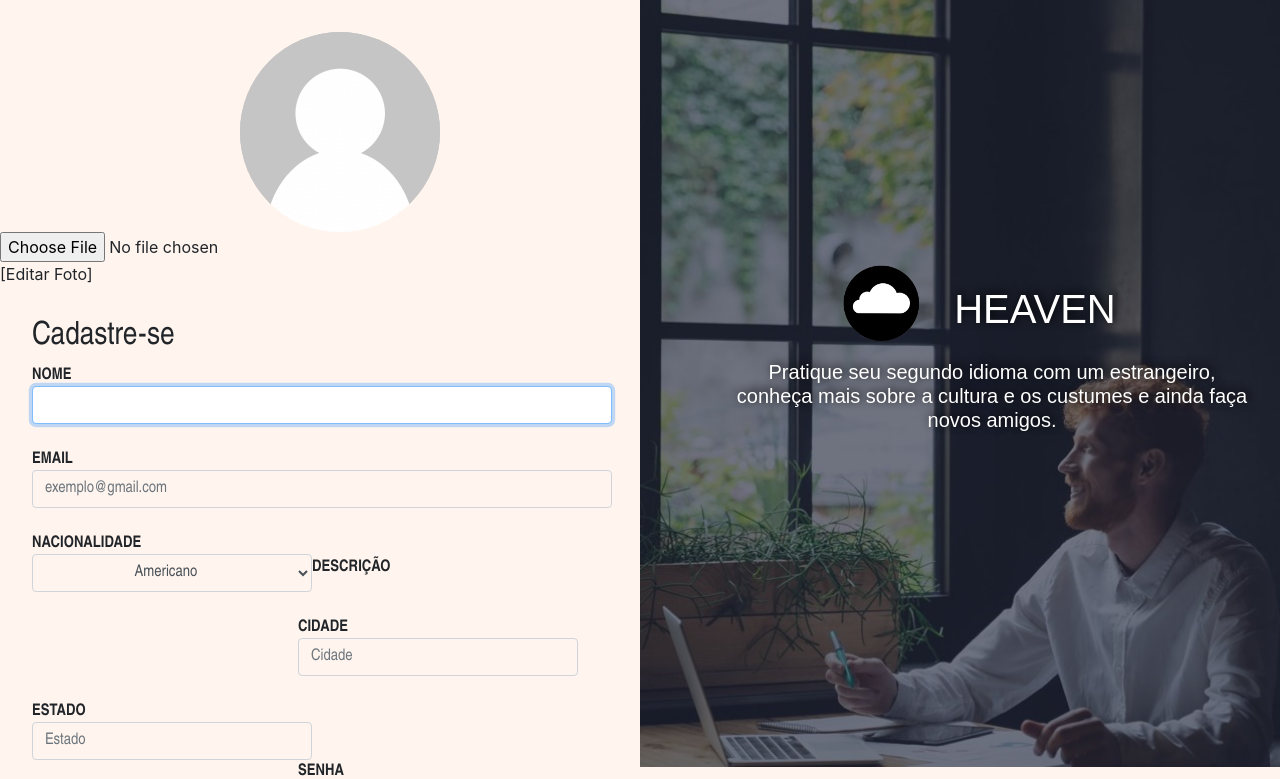
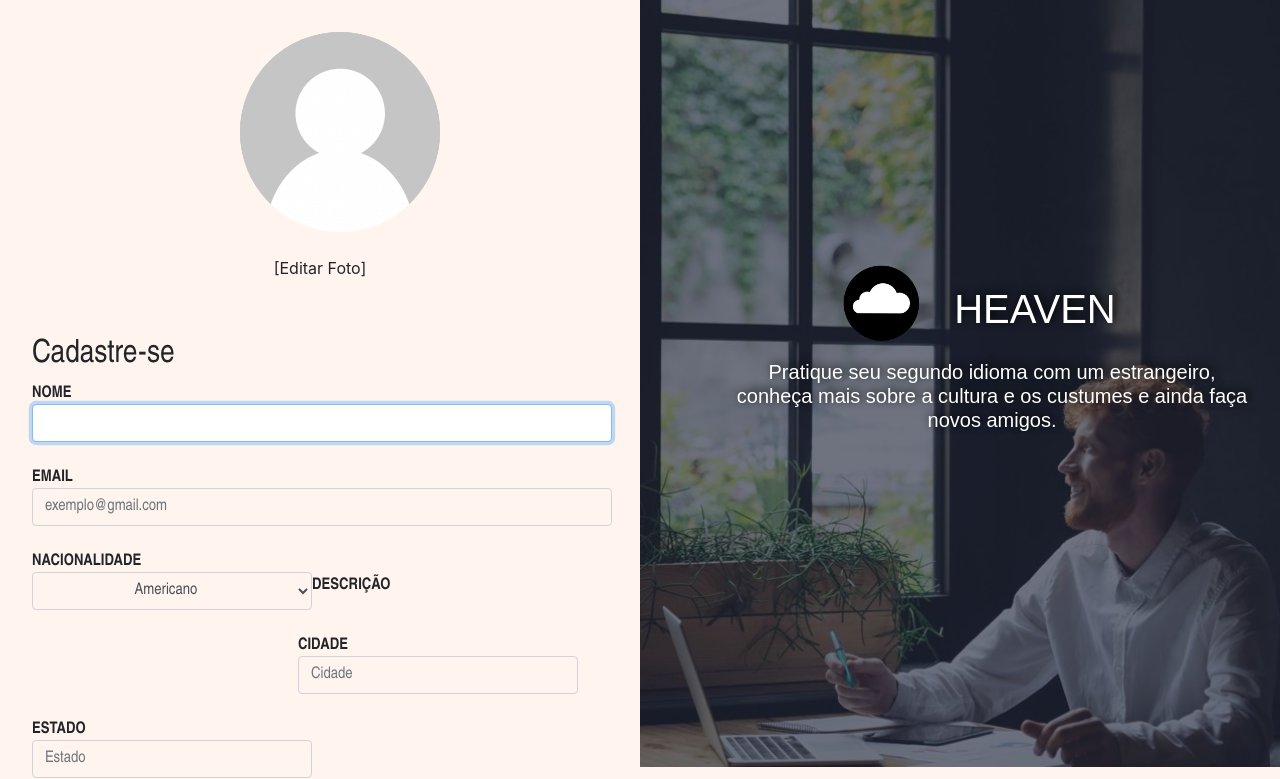
Before and after one commit to Guilherme103307/tcc-2020, a PHP site: page /Views/CadastrarUsuario.php in a window 1280 px wide. Shown: the top 779 px of the page. Run offline with PHP 8.4, Linux system fonts and the light colour scheme; some web fonts are replaced.

Commit message:
Update Cadastro.css

```diff
--- a/css/Cadastro.css
+++ b/css/Cadastro.css
@@ -1,10 +1,34 @@
-body
+
+.label1 {
+				background-color: #BC8F8F;
+				border-radius: 20px;
+				color: #fff;
+				cursor: pointer;
+				margin: 100px;
+				padding: 5px 5px
+			}body
 	{
 		margin: 0;
 		background-color: #FFF5EE;
 		overflow: none;
 
 	}
+	.editar
+	{
+		display: flex;
+  	align-items: center;
+ 	justify-content: center;
+
+
+	}
+	.upload
+	{
+
+   opacity: 0;
+   position: absolute;
+   z-index: -1;
+}
+
 
 .esquerda
 	{
```
